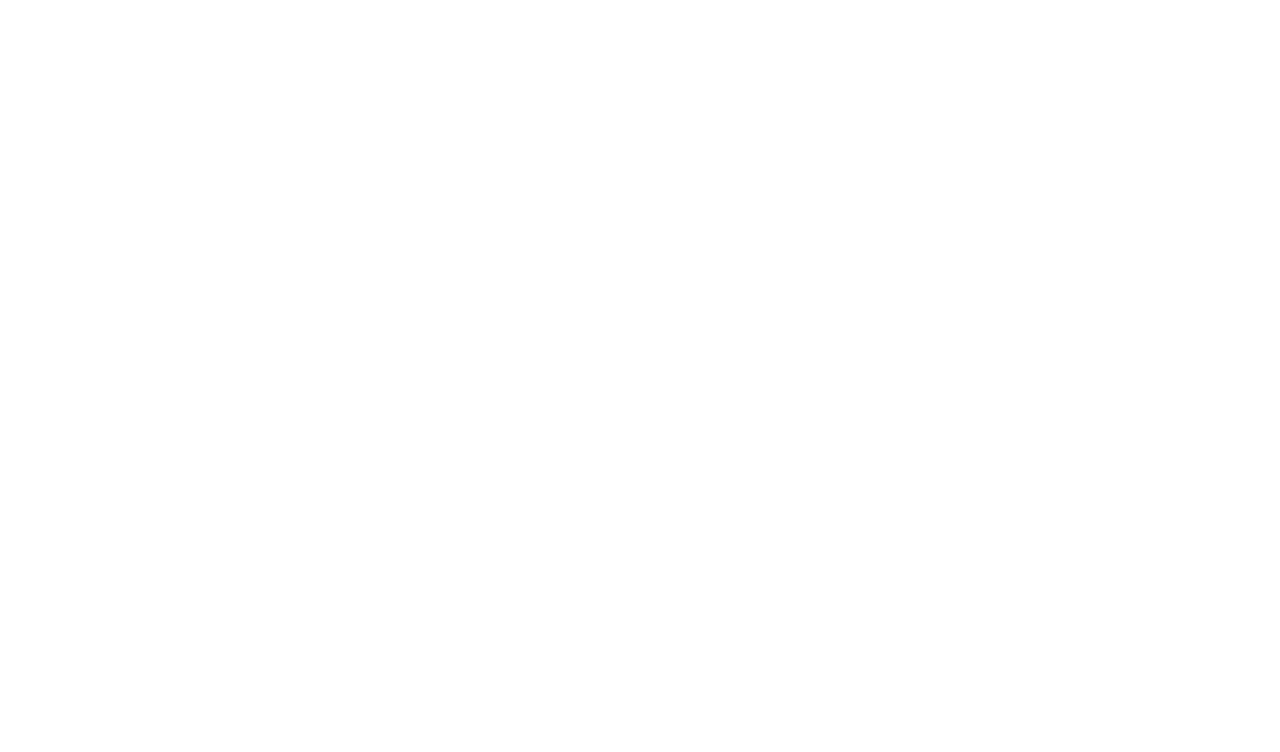
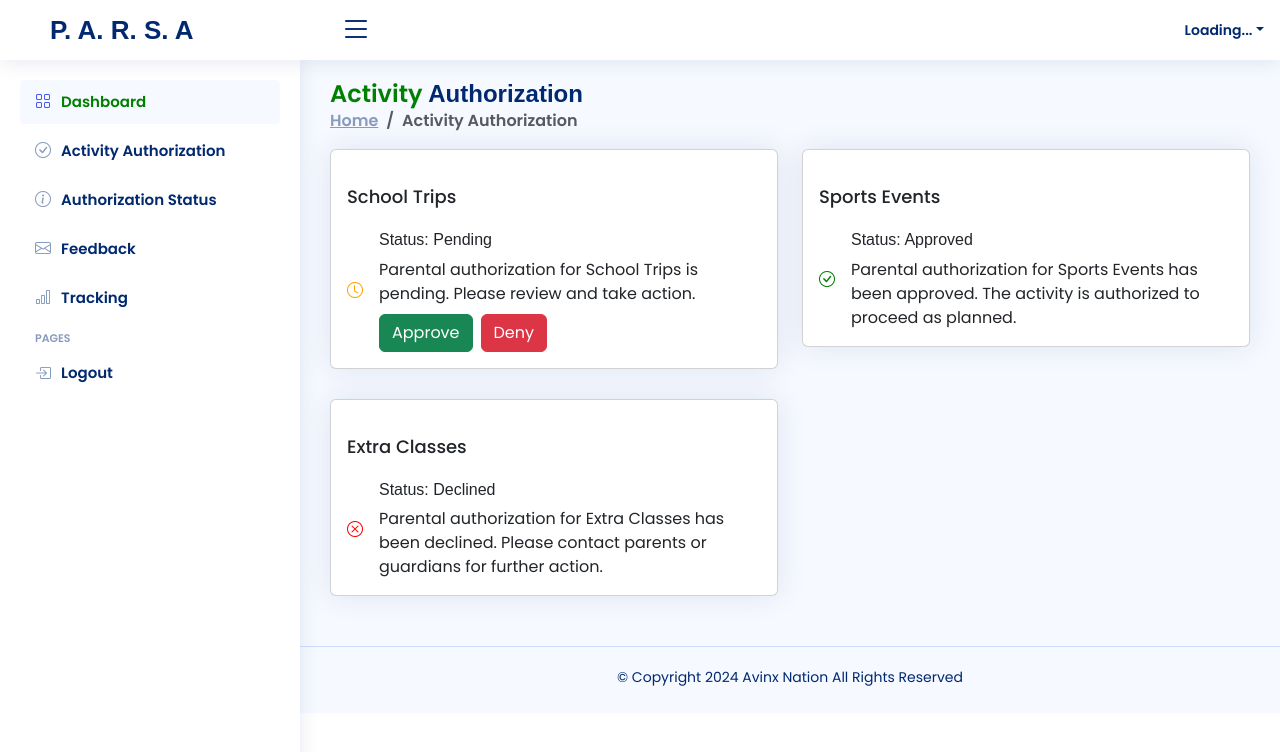
Before and after one commit to 56radius/P.A.R.S.A, a React (Create React App) app: page /activity in a window 1280 px wide. Before the commit this address had no page. Shown: the top 752 px of the page. Built offline with nearby package versions, Linux system fonts and the light colour scheme; no server answers.

Commit message:
Activity authorizatiton design

```diff
--- a/src/App.js
+++ b/src/App.js
@@ -5,7 +5,11 @@
 import SplashScreen from "./components/SplashScreen";
 import LoginScreen from "./components/LoginScreen";
 import SignupScreen from "./components/SignupScreen.js";
+
+
+//importimng dashboard components
 import DashboardScreen from "./components/Dashboard/DashboardScreen.js";
+import ActivityAuthorizationScreen from "./components/Dashboard/ActivityAuthorizationScreen.js";
 
 function App() {
   const [showSplash, setShowSplash] = useState(true);
@@ -28,6 +32,7 @@
           />
           <Route path="/register" element={<SignupScreen />} />
           <Route path="/dashboard" element={<DashboardScreen />} />
+          <Route path="/activity" element={<ActivityAuthorizationScreen />} />
         </Routes>
       </div>
     </Router>
--- /dev/null
+++ b/src/components/Dashboard/ActivityAuthorizationScreen.js
@@ -0,0 +1,140 @@
+import React, { useState } from "react";
+import Headerbar from "../Elements/Headerbar";
+import Sidebar from "../Elements/Sidebar";
+
+function ActivityAuthorizationScreen() {
+  // Sample data for activity authorizations with status
+  const [authorizations, setAuthorizations] = useState([
+    { id: 1, title: "School Trips", status: "Pending" },
+    { id: 2, title: "Sports Events", status: "Approved" },
+    { id: 3, title: "Extra Classes", status: "Declined" },
+  ]);
+
+  // Function to handle approval action
+  const handleApprove = (id) => {
+    // Logic to update authorization status to Approved
+    const updatedAuthorizations = authorizations.map((auth) =>
+      auth.id === id ? { ...auth, status: "Approved" } : auth
+    );
+    setAuthorizations(updatedAuthorizations);
+  };
+
+  // Function to handle denial action
+  const handleDeny = (id) => {
+    // Logic to update authorization status to Declined
+    const updatedAuthorizations = authorizations.map((auth) =>
+      auth.id === id ? { ...auth, status: "Declined" } : auth
+    );
+    setAuthorizations(updatedAuthorizations);
+  };
+
+  return (
+    <div style={{ background: "#f6f9ff" }}>
+      {/* Header */}
+      <Headerbar />
+
+      {/* Sidebar */}
+      <Sidebar />
+
+      {/* Main section */}
+      <main id="main" className="main">
+        <div className="pagetitle">
+          <h1>
+            {" "}
+            <span style={{ color: "green" }}>Activity</span> Authorization{" "}
+          </h1>
+          <nav>
+            <ol className="breadcrumb">
+              <li className="breadcrumb-item">
+                <a href="index.html">Home</a>
+              </li>
+              <li className="breadcrumb-item active">Activity Authorization</li>
+            </ol>
+          </nav>
+        </div>
+
+        <section className="section">
+          <div className="row">
+            {authorizations.map((auth) => (
+              <div key={auth.id} className="col-xxl-4 col-md-6">
+                <div className="card info-card authorization-card">
+                  <div className="card-body">
+                    <h5 className="card-title">{auth.title}</h5>
+                    <div className="d-flex align-items-center">
+                      <div className="card-icon rounded-circle d-flex align-items-center justify-content-center">
+                        <i
+                          className={`bi ${
+                            auth.status === "Pending"
+                              ? "bi-clock"
+                              : auth.status === "Approved"
+                              ? "bi-check-circle"
+                              : "bi-x-circle"
+                          }`}
+                          style={{
+                            color:
+                              auth.status === "Pending"
+                                ? "orange"
+                                : auth.status === "Approved"
+                                ? "green"
+                                : "red",
+                          }}
+                        ></i>
+                      </div>
+                      <div className="ps-3">
+                        <h6>Status: {auth.status}</h6>
+                        <span>
+                          {auth.status === "Pending" && (
+                            <>
+                              Parental authorization for {auth.title} is pending. Please review
+                              and take action.
+                              <div className="mt-2">
+                                <button
+                                  className="btn btn-success me-2"
+                                  onClick={() => handleApprove(auth.id)}
+                                >
+                                  Approve
+                                </button>
+                                <button
+                                  className="btn btn-danger"
+                                  onClick={() => handleDeny(auth.id)}
+                                >
+                                  Deny
+                                </button>
+                              </div>
+                            </>
+                          )}
+                          {auth.status === "Approved" && (
+                            <>
+                              Parental authorization for {auth.title} has been approved. The
+                              activity is authorized to proceed as planned.
+                            </>
+                          )}
+                          {auth.status === "Declined" && (
+                            <>
+                              Parental authorization for {auth.title} has been declined. Please
+                              contact parents or guardians for further action.
+                            </>
+                          )}
+                        </span>
+                      </div>
+                    </div>
+                  </div>
+                </div>
+              </div>
+            ))}
+          </div>
+        </section>
+      </main>
+
+      {/* Footer */}
+      <footer id="footer" className="footer">
+        <div className="copyright">
+          &copy; Copyright 2024 Avinx Nation All Rights Reserved
+        </div>
+        <div className="credits"></div>
+      </footer>
+    </div>
+  );
+}
+
+export default ActivityAuthorizationScreen;
--- a/src/components/Elements/Sidebar.js
+++ b/src/components/Elements/Sidebar.js
@@ -58,7 +58,7 @@
           </li>
 
           <li className="nav-item">
-            <a onClick={() => navigate("/activity-authorization")} className="nav-link collapsed">
+            <a onClick={() => navigate("/activity")} className="nav-link collapsed">
               <i className="bi bi-check-circle"></i>
               <span>Activity Authorization</span>
             </a>
```
